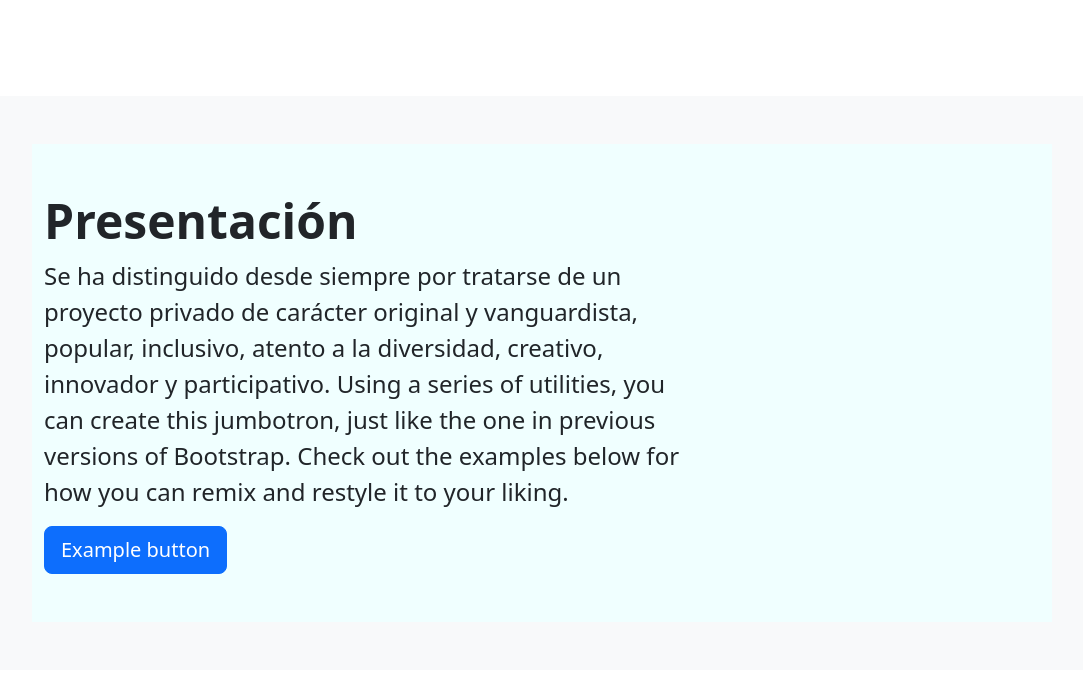
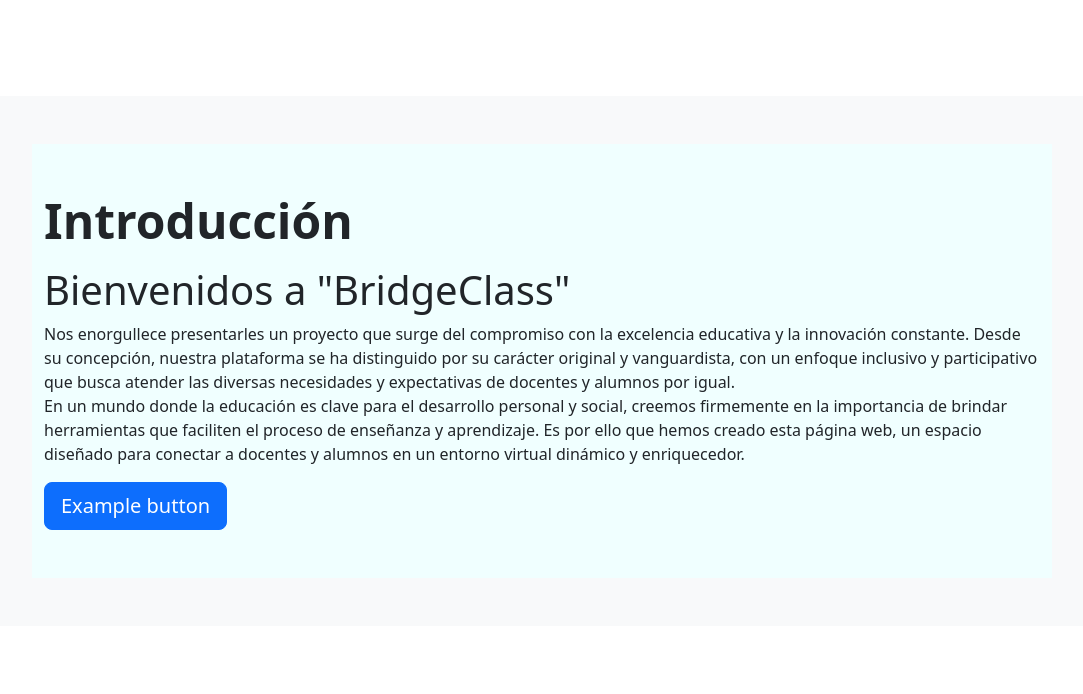
Before and after one commit to jmisoardi/Proyecto_tesis, a PHP site: page /Proyecto_tesis/ in a window 1280 px wide. Shown: the part 112-806 px from the top of the page, without its empty margins (98-1181 px from the left). After the commit the page ends 690 px from the top, so only its background shows below. Run offline with PHP 8.4, Linux system fonts and the light colour scheme.

Commit message:
Se trabajo en la presentación

```diff
--- a/index.php
+++ b/index.php
@@ -7,12 +7,16 @@
     <br>
             <div class="p-5 mb-4 bg-light rounded-3">
                 <div class="container-fluid py-5" style="background-color:azure">
-                    <h1 class="display-5 fw-bold">Presentación</h1>
+                    <h1 class="display-5 fw-bold">Introducción</h1>
                     <p class="col-md-8 fs-4">
-                    Se ha distinguido desde siempre por tratarse de un proyecto privado  de carácter original y vanguardista, popular, inclusivo, atento a la diversidad, creativo, innovador y participativo.
-                        Using a series of utilities, you can create this jumbotron, just
-                        like the one in previous versions of Bootstrap. Check out the
-                        examples below for how you can remix and restyle it to your liking.
+                        <h1>Bienvenidos a "BridgeClass"</h1>
+                            Nos enorgullece presentarles un proyecto que surge del compromiso con la excelencia educativa y la innovación constante.
+                        Desde su concepción, nuestra plataforma se ha distinguido por su carácter original y vanguardista,
+                        con un enfoque inclusivo y participativo que busca atender las diversas necesidades y expectativas de docentes y alumnos por igual.
+                        <br>
+                            En un mundo donde la educación es clave para el desarrollo personal y social, creemos firmemente en la importancia de brindar herramientas que faciliten el proceso de enseñanza y aprendizaje.
+                        Es por ello que hemos creado esta página web, un espacio diseñado para conectar a docentes y alumnos en un entorno virtual dinámico y enriquecedor.
+                        <br>
                     </p>
                     <button class="btn btn-primary btn-lg" type="button">
                         Example button
--- a/secciones/personal/index.php
+++ b/secciones/personal/index.php
@@ -71,7 +71,6 @@
                                         <td>
                                             <?php echo $registro['nombre'] . ' ' . $registro['apellido']; ; ?>
                                         </td>
-                                        <!--<td></td>-->
                                         <td> <?php echo $registro['dni']; ?> </td>
                                         <td> <?php echo $registro['fechanacimiento']; ?></td>
                                         <td> <?php echo $registro['email']; ?></td>
--- a/templates/header.php
+++ b/templates/header.php
@@ -8,7 +8,7 @@
 <!doctype html>
 <html lang="en">
     <head>
-        <title>Title</title>
+        <title>BridgeClass</title>
         <!-- Required meta tags -->
         <meta charset="utf-8" />
         <meta
```
